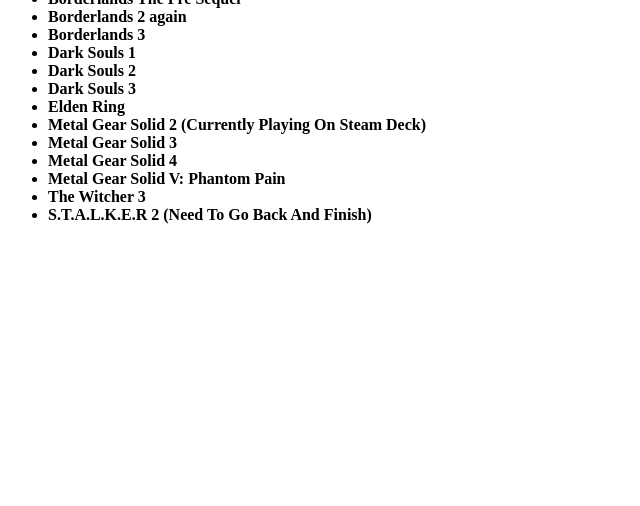
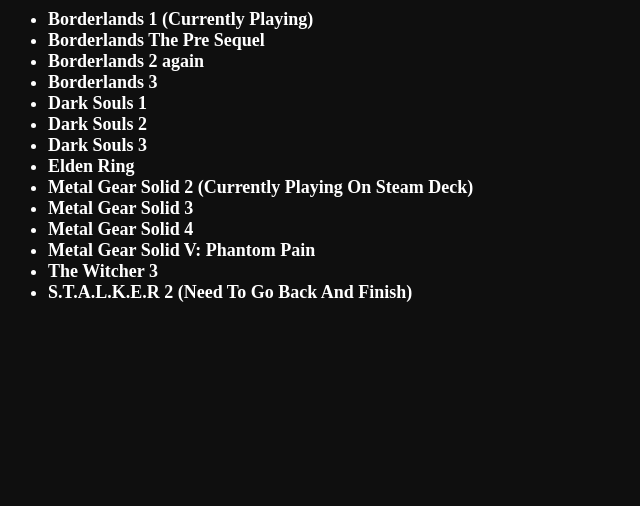
Before and after one commit to JaredS04/completionsite, a plain HTML site: page index.html in a window 1280 px wide. Shown: the part 294-800 px from the top of the page, without its empty margins (0-640 px from the left). Drawn offline with Linux system fonts and the light colour scheme.

Commit message:
Added Backround Color, Text Color and Font

```diff
--- a/index.html
+++ b/index.html
@@ -3,14 +3,15 @@
  <head>
     <meta charset="UTF-8">
     <meta name="viewport" content="width=device-width, initial-scale=1.0">
-    <title>Name Here!</title>
+    <title>Completionist Site</title>
+    <link rel="stylesheet" href="style.css">
  </head>
  <!-- Comment -->
  <body>
 <!-- Main Header + Description  -->
  <h1> Games I've Completed</h1>
  <p>A list in order of completion</p>
-<!-- List Games Completed This Year -->
+<!-- List Games Completed This Year In Order -->
   <ol>
    <li><b>Killzone</b></li>
    <li><b>Killzone 2</b></li>
@@ -19,7 +20,7 @@
   </ol>
 
   <h1>Games I Want To Complete</h1>
-
+<!-- Games I Want To Complete In No Order. -->
   <ul>
    <li><b>Borderlands 1 (Currently Playing)</b></li>
    <li><b>Borderlands The Pre Sequel</b></li>
--- /dev/null
+++ b/style.css
@@ -0,0 +1,7 @@
+body {
+    background-color: #0f0f0f;
+    color: white;
+    font-family: 'Times New Roman', Times, serif;
+    font-style: normal;
+    font-size: large;
+}
```
